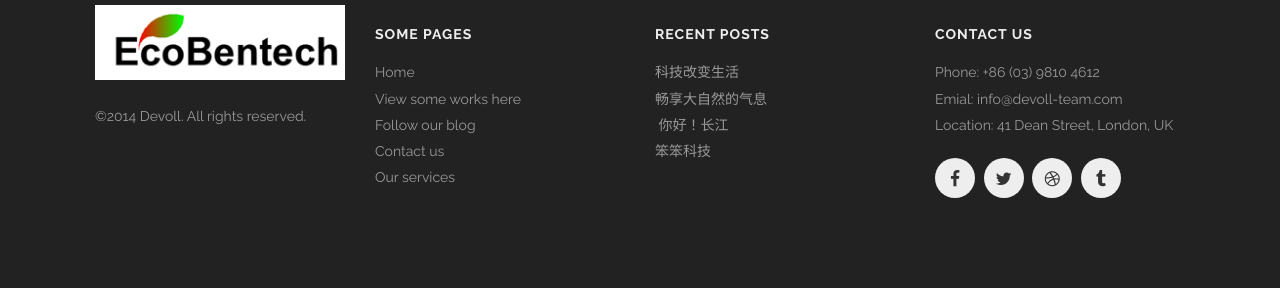
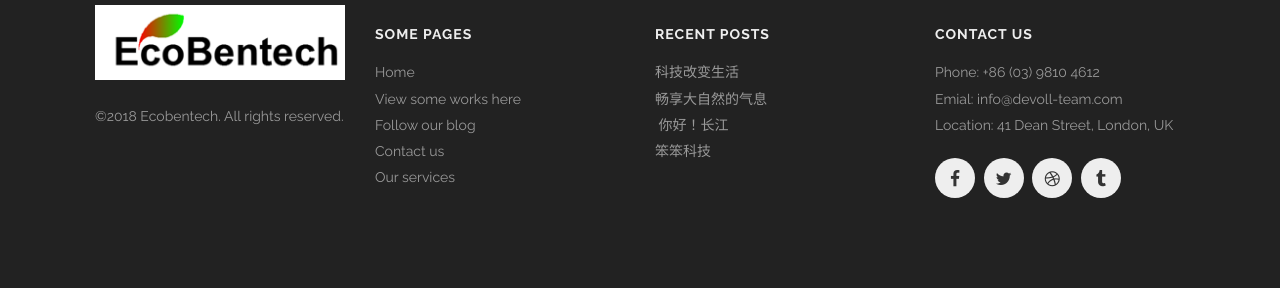
Before and after one commit to braveheart007/braveheart007.github.io, a Jekyll site: the page built from contact.html, in a window 1280 px wide. Shown: the part 1073-1361 px from the top of the page. Built offline with Jekyll 4.4.1, drawn with Linux system fonts in a browser that asks for light colours.

Commit message:
Update footer.html

```diff
--- a/_includes/footer.html
+++ b/_includes/footer.html
@@ -7,7 +7,7 @@
           <img alt="" src="{{site.url}}/images/logo-grey.png" />
         </a>
       </h1>
-      <p>©2014 Devoll. All rights reserved.</p>
+      <p>©2018 Ecobentech. All rights reserved.</p>
       <div class='spacing'></div>
       <div class='spacing'></div>
     </div>
```
